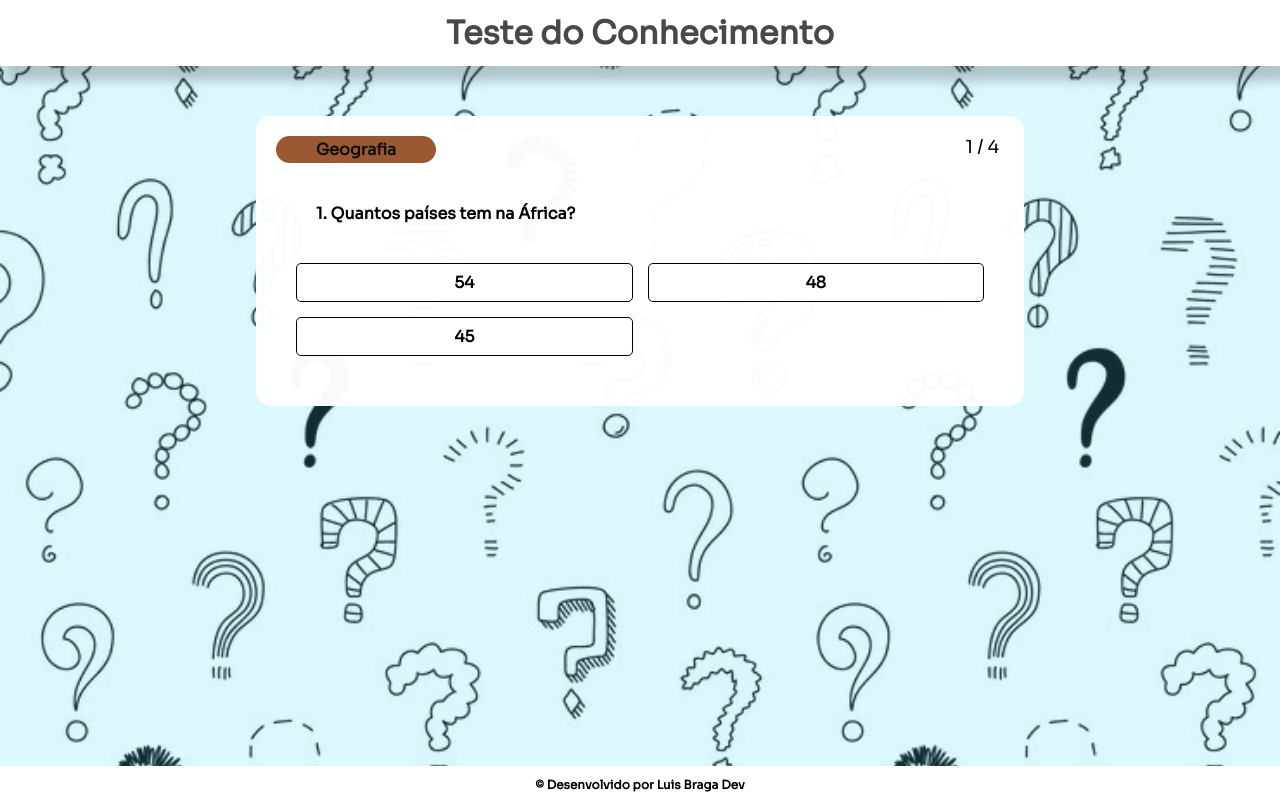
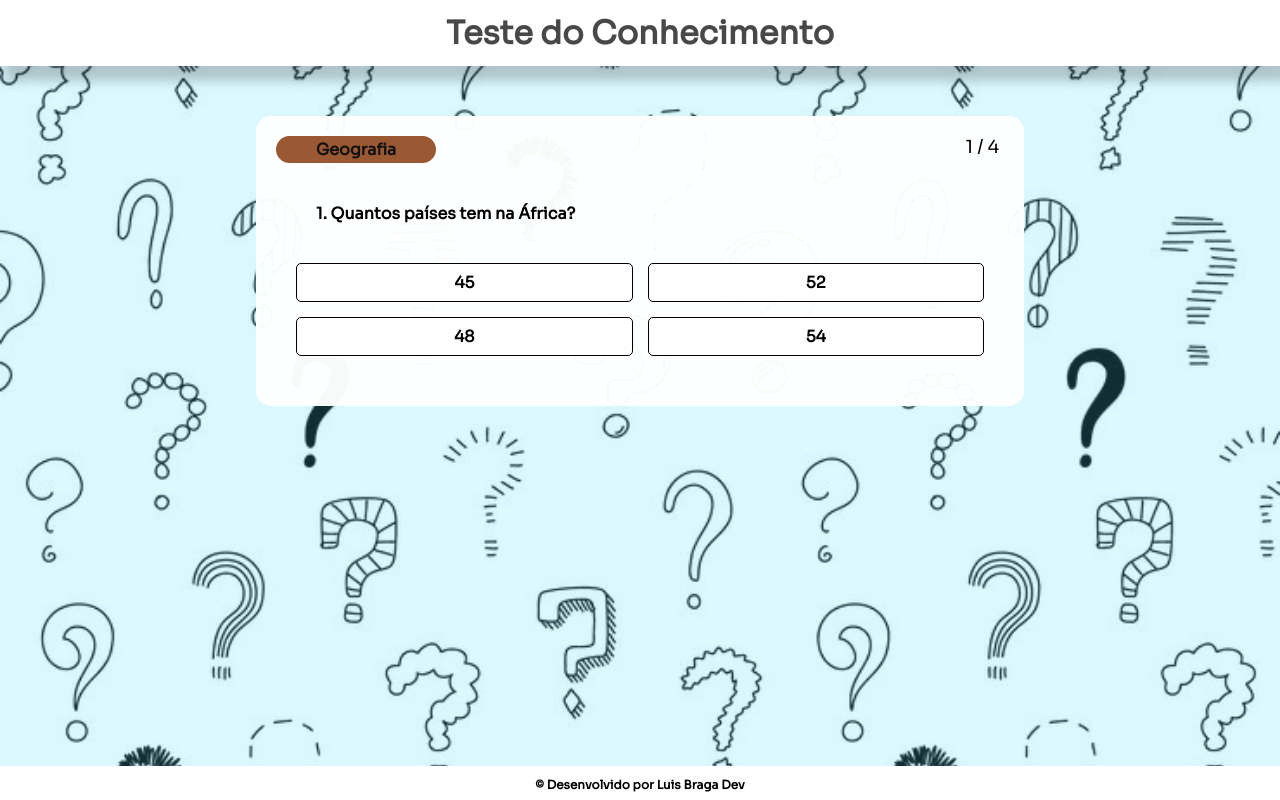
Before and after one commit to LuisBraga31/quizAppV2, a React (Vite) app: page /0 in a window 1280 px wide. Built offline with nearby package versions, Linux system fonts and the light colour scheme.

Commit message:
Adicionando mais respostas para as perguntas

```diff
--- a/src/components/TemasQuiz/index.jsx
+++ b/src/components/TemasQuiz/index.jsx
@@ -13,7 +13,7 @@ export default function TemasQuiz() {
         'Química': '#FF6633',
         'Literatura': '#ff6961',
         'Religião': '#e9e9e9',
-        'Esportes': '#009000',
+        'Olímpiadas': '#009930',
         'Games': '#666666',
         'Oscar': '#daa520',
         'Filosofia': '#9400D3',
--- a/src/data/questions.js
+++ b/src/data/questions.js
@@ -6,12 +6,14 @@ export default [
         { option: "54", correct: true },
         { option: "48", correct: false },
         { option: "45", correct: false },
+        { option: "52", correct: false },
       ],
     },
     {
       tag: "Geografia",
       question: "Qual a capital do Equador?",
       answers: [
+        { option: "Candilla", correct: false },
         { option: "Medellin", correct: false },
         { option: "Quito", correct: true },
         { option: "Santiago", correct: false },
@@ -23,6 +25,7 @@ export default [
       answers: [
         { option: "Indonésia", correct: true },
         { option: "Estados Unidos", correct: false },
+        { option: "Brasil", correct: false },
         { option: "Paquistão", correct: false },
       ],
     },
@@ -32,6 +35,7 @@ export default [
       answers: [
         { option: "Melbourne", correct: false },
         { option: "Sydney", correct: false },
+        { option: "Perth", correct: false },
         { option: "Camberra", correct: true },
       ],
     },
@@ -42,6 +46,7 @@ export default [
         { option: "12", correct: false },
         { option: "14", correct: true },
         { option: "15", correct: false },
+        { option: "18", correct: false },
       ],
     },
     {
@@ -51,6 +56,7 @@ export default [
         { option: "União Soviética", correct: false },
         { option: "França", correct: false },
         { option: "Inglaterra", correct: true },
+        { option: "Itália", correct: false },
       ],
     },
     {
@@ -59,6 +65,7 @@ export default [
       answers: [
         { option: "São Luís", correct: false },
         { option: "Rio de Janeiro", correct: false },
+        { option: "São Paulo", correct: false },
         { option: "Salvador", correct: true },
       ],
     },
@@ -69,6 +76,7 @@ export default [
         { option: "Deodoro da Fonseca", correct: true },
         { option: "Floriano Peixoto", correct: false },
         { option: "Prudente de Morais", correct: false },
+        { option: "Campos Sales", correct: false },
       ],
     },
     {
@@ -78,15 +86,17 @@ export default [
         { option: "65", correct: true },
         { option: "210", correct: false },
         { option: "215", correct: false },
+        { option: "75", correct: false },
       ],
     },
     {
       tag: "Matemática",
-      question: "Em um diagrama o Y representa o que?",
+      question: "Todo número diferente de zero, elevado a zero é igual a: ",
       answers: [
-        { option: "Largura", correct: false },
-        { option: "Tamanho", correct: false },
-        { option: "Altura", correct: true },
+        { option: "0", correct: false },
+        { option: "-1", correct: false },
+        { option: "1", correct: true },
+        { option: "X", correct: false },
       ],
     },
     {
@@ -96,15 +106,17 @@ export default [
         { option: "20", correct: false },
         { option: "12,5", correct: true },
         { option: "16,5", correct: false },
+        { option: "15", correct: false },
       ],
     },
     {
       tag: "Matemática",
-      question: "53 dividido por quatro mais 5 é igual a quanto?",
+      question: "53 dividido por 4 mais 5 é igual a quanto?",
       answers: [
         { option: "13.25", correct: false },
         { option: "18.25", correct: true },
         { option: "17.75", correct: false },
+        { option: "13.75", correct: false },
       ],
     },
     {
@@ -114,6 +126,7 @@ export default [
         { option: "Parasitas", correct: false },
         { option: "Vírus", correct: false },
         { option: "Doenças", correct: true },
+        { option: "Fungos", correct: false },
       ],
     },
     {
@@ -121,6 +134,7 @@ export default [
       question: "Qual é o nome da camada externa da pele?",
       answers: [
         { option: "Epiderme", correct: true },
+        { option: "Exoderme", correct: false },
         { option: "Derme", correct: false },
         { option: "Hipoderme", correct: false },
       ],
@@ -131,7 +145,8 @@ export default [
       answers: [
         { option: "Fêmur", correct: true },
         { option: "Tíbia", correct: false },
-        { option: "Coluna", correct: false },
+        { option: "Crânio", correct: false },
+        { option: "Fíbula", correct: false },
       ],
     },
     {
@@ -141,6 +156,7 @@ export default [
         { option: "O+", correct: false },
         { option: "O-", correct: true },
         { option: "AB+", correct: false },
+        { option: "AB-", correct: false },
       ],
     },
     {
@@ -149,6 +165,7 @@ export default [
       answers: [
         { option: "Itália", correct: true },
         { option: "França", correct: false },
+        { option: "Grécia", correct: false },
         { option: "Escócia", correct: false },
       ],
     },
@@ -156,27 +173,30 @@ export default [
       tag: "Literatura",
       question: "Qual era o nome do namorado de Capitu no livro Dom Casmurro?",
       answers: [
-        { option: "Geninho", correct: false },
+        { option: "Lourenço", correct: false },
         { option: "Bentinho", correct: true },
-        { option: "Hebert", correct: false },
+        { option: "Genicio", correct: false },
+        { option: "Benicio", correct: false },
       ],
     },
     {
       tag: "Literatura",
-      question: "Qual a maior obra de Machado de Assis?",
+      question: "Quem é o autor de 'Memórias Póstumas de Brás Cubas' ?",
       answers: [
-        { option: "Memórias Póstumas de Brás Cubas", correct: true },
-        { option: "Dom Casmurro", correct: false },
-        { option: "A mão e a luva", correct: false },
+        { option: "Machado de Assis", correct: true },
+        { option: "José de Alencar", correct: false },
+        { option: "Euclides da Cunha", correct: false },
+        { option: "Clarice Lispector", correct: false },
       ],
     },
     {
       tag: "Literatura",
-      question: "Em que ano o museu da língua portuguesa pegou fogo?",
+      question: "Qual obra é conhecida como o 'Romeu e Julieta' brasileiro?",
       answers: [
-        { option: "2016", correct: false },
-        { option: "2015", correct: true },
-        { option: "2014", correct: false },
+        { option: "Iracema", correct: false },
+        { option: "O Guarani", correct: true },
+        { option: "Senhora", correct: false },
+        { option: "Lucíola", correct: false },
       ],
     },
     {
@@ -186,6 +206,7 @@ export default [
         { option: "Silício", correct: false },
         { option: "Estanho", correct: true },
         { option: "Estrôncio", correct: false },
+        { option: "Seabórgio", correct: false },
       ],
     },
     {
@@ -195,15 +216,17 @@ export default [
         { option: "Leucipo de Mileto", correct: false },
         { option: "Michael Athom", correct: false },
         { option: "John Dalton", correct: true },
+        { option: "Cody Athom", correct: false },
       ],
     },
     {
       tag: "Química",
-      question: "Para que o carbono 14 é utilizado?",
+      question: "O que representa a sigla pH?",
       answers: [
-        { option: "Datação de fósseis", correct: true },
-        { option: "Datar esqueletos", correct: false },
-        { option: "Descobrir novos dinossauros", correct: false },
+        { option: "Potência de Hidrogênio", correct: true },
+        { option: "Peso Hidrogenado", correct: false },
+        { option: "Potencial de Hélio", correct: false },
+        { option: "Ponto de Hidratação", correct: false },
       ],
     },
     {
@@ -213,87 +236,97 @@ export default [
         { option: "H3O2", correct: false },
         { option: "HO2", correct: false },
         { option: "H2O2", correct: true },
+        { option: "H2O3", correct: false },
       ],
     },
     {
       tag: "Religião",
-      question: "Qual foi o segundo milagre de Jesus Cristo?",
+      question: "Qual é o sacramento que representa a primeira participação do católico na Eucaristia?",
       answers: [
-        { option: "Curou o filho de um oficial", correct: true },
-        { option: "Transformou água em vinho", correct: false },
-        { option: "Pesca milagrosa Genesaré", correct: false },
+        { option: "Primeira Comunhão", correct: true },
+        { option: "Batismo", correct: false },
+        { option: "Confissão", correct: false },
+        { option: "Crisma", correct: false },
       ],
     },
     {
       tag: "Religião",
-      question: "No budismo, qual é o nome do estado mais alto da meditação?",
+      question: "Quem é o fundador do Budismo?",
       answers: [
         { option: "Budis", correct: false },
-        { option: "Nirvana", correct: true },
-        { option: "Mahayana", correct: false },
+        { option: "Buda", correct: true },
+        { option: "Maomé", correct: false },
+        { option: "Bud Banch", correct: false },
       ],
     },
     {
       tag: "Religião",
-      question: "No judaísmo, qual o nome da cerimônia que insere o jovem na vida adulta?",
+      question: "Qual é o livro sagrado do Judaísmo que contém a lei escrita?",
       answers: [
-        { option: "Bart Mitzvá", correct: true },
-        { option: "Shiv'á", correct: false },
-        { option: "Zeved habat", correct: false },
+        { option: "Torá", correct: true },
+        { option: "Mishná", correct: false },
+        { option: "Kipá", correct: false },
+        { option: "Bóoc", correct: false },
       ],
     },
     {
       tag: "Religião",
-      question: "Em que ano a imagem de Nossa Senhora Aparecida foi encontrada?",
+      question: "Quem é considerado o primeiro Papa da Igreja Católica?",
       answers: [
-        { option: "1712", correct: false },
-        { option: "1715", correct: false },
-        { option: "1717", correct: true },
+        { option: "São Tiago", correct: false },
+        { option: "São Paulo", correct: false },
+        { option: "São João", correct: false },
+        { option: "São Pedro", correct: true },
       ],
     },
     {
-      tag: "Esportes",
-      question: "Qual foi o atleta de basquete mais alto da história?",
+      tag: "Olímpiadas",
+      question: "Onde foi realizada as Olímpiadas de 1992",
       answers: [
-        { option: "Yao Ming", correct: false },
-        { option: "Sun Ming", correct: true },
-        { option: "Tacko Fall", correct: false },
+        { option: "Barcelona", correct: true },
+        { option: "Atenas", correct: false },
+        { option: "Atlanta", correct: false },
+        { option: "Seul", correct: false },
       ],
     },
     {
-      tag: "Esportes",
+      tag: "Olímpiadas",
       question: "Quem detém o recorde nos 50m livres na natação?",
       answers: [
         { option: "Michael Phelps", correct: false },
         { option: "César Cielo", correct: true },
         { option: "Mark Spitz", correct: false },
+        { option: "Nicolhas Turner", correct: false },
       ],
     },
     {
-      tag: "Esportes",
-      question: "No futebol americano, o que significa NFL?",
+      tag: "Olímpiadas",
+      question: "Quem foi o primeiro brasileiro a ganhar uma medalha de Ouro?",
       answers: [
-        { option: "National American Football League", correct: false },
-        { option: "National Football Landschip", correct: false },
-        { option: "National Football League", correct: true },
+        { option: "Guilherme Paraense - Tiro Esportivo", correct: true },
+        { option: "Adhemar Ferreira da Silva - Atletismo", correct: false },
+        { option: "Afrânio da Costa - Tiro Esportivo", correct: false },
+        { option: "Tetsuo Okamoto - Natação", correct: false },
       ],
     },
     {
-      tag: "Esportes",
-      question: "Qual o nome da categoria de Remo praticada até os 10 anos?",
+      tag: "Olímpiadas",
+      question: "Qual o(a) medalhista mais jovem da história?",
       answers: [
-        { option: "Mirim", correct: false },
-        { option: "Classe Juvenil", correct: false },
-        { option: "Benjamim", correct: true },
+        { option: "Momiji Nishiya - Skate Street", correct: false },
+        { option: "Doroty Poynton - Saltos Ornamentais", correct: false },
+        { option: "Luigina Giavotti - Ginástica Artística", correct: false },
+        { option: "Dimitros Loudras - Ginástica Artística", correct: true },
       ],
     },
     {
       tag: "Games",
-      question: "Em que ano o jogo Pac-Man foi lançado?",
+      question: "Quem é o protagonista da série de jogos 'The Legend of Zelda'?",
       answers: [
-        { option: "1980", correct: true },
-        { option: "1977", correct: false },
-        { option: "1974", correct: false },
+        { option: "Link", correct: true },
+        { option: "Zelda", correct: false },
+        { option: "Ganondorf", correct: false },
+        { option: "Midna", correct: false },
       ],
     },
     {
@@ -303,15 +336,17 @@ export default [
         { option: "Browser", correct: false },
         { option: "Yoshi", correct: true },
         { option: "Luigi", correct: false },
+        { option: "Toad", correct: false },
       ],
     },
     {
       tag: "Games",
-      question: "Qual o jogo mais vendido de todos os tempos?",
+      question: "Em que ano o primeiro jogo do Sonic foi lançado?",
       answers: [
-        { option: "GTA V", correct: false },
-        { option: "Minecraft", correct: false },
-        { option: "Tetris", correct: true },
+        { option: "1992", correct: false },
+        { option: "1993", correct: false },
+        { option: "1991", correct: true },
+        { option: "1988", correct: false },
       ],
     },
     {
@@ -320,7 +355,8 @@ export default [
       answers: [
         { option: "Carl Johnson", correct: true },
         { option: "Franklin", correct: false },
-        { option: "Charles Johnson", correct: false },
+        { option: "Niko Bellic", correct: false },
+        { option: "Michael", correct: false },
       ],
     },
     {
@@ -330,6 +366,7 @@ export default [
         { option: "Jennifer Lawrence", correct: false },
         { option: "Meryl Streep", correct: false },
         { option: "Emma Stone", correct: true },
+        { option: "Olivia Colman", correct: false },
       ],
     },
     {
@@ -339,6 +376,7 @@ export default [
         { option: "Shrek", correct: true },
         { option: "Era do Gelo", correct: false },
         { option: "Monstros SA", correct: false },
+        { option: "A Viagem de Chihiro", correct: false },
       ],
     },
     {
@@ -347,7 +385,8 @@ export default [
       answers: [
         { option: "Gravidade", correct: false },
         { option: "O lobo de Wall Street", correct: false },
-        { option: "12 anos de escravidão", correct: true },
+        { option: "12 anos de escravidão", correct: false },
+        { option: "Spotilight", correct: true },
       ],
     },
     {
@@ -357,6 +396,7 @@ export default [
         { option: "12", correct: false },
         { option: "14", correct: true },
         { option: "16", correct: false },
+        { option: "18", correct: false },
       ],
     },
     {
@@ -366,6 +406,7 @@ export default [
         { option: "Aristóteles ", correct: false },
         { option: "Platão", correct: false },
         { option: "Sócrates", correct: true },
+        { option: "Rene Descartes", correct: false },
       ],
     },
     {
@@ -375,6 +416,7 @@ export default [
         { option: "Galileu Galilei", correct: false },
         { option: "Francis Bacon", correct: true },
         { option: "René Descartes", correct: false },
+        { option: "Heráclito", correct: false },
       ],
     },
     {
@@ -384,6 +426,7 @@ export default [
         { option: "Moral e Caráter", correct: true },
         { option: "Ética e Filosofia", correct: false },
         { option: "Ética apenas", correct: false },
+        { option: "Moral e Sociologia", correct: false },
       ],
     },
     {
@@ -393,6 +436,7 @@ export default [
         { option: "França", correct: true },
         { option: "Aústria", correct: false },
         { option: "Bélgica", correct: false },
+        { option: "Itália", correct: false },
       ],
     },
     {
@@ -402,6 +446,7 @@ export default [
         { option: "Lenda", correct: true },
         { option: "Legenda", correct: false },
         { option: "Leopardo", correct: false },
+        { option: "Lendário", correct: false },
       ],
     },
     {
@@ -410,6 +455,7 @@ export default [
       answers: [
         { option: "Large", correct: false },
         { option: "Small", correct: true },
+        { option: "Litle", correct: false },
         { option: "Huge", correct: false },
       ],
     },
@@ -420,6 +466,7 @@ export default [
         { option: "After", correct: false },
         { option: "Before", correct: true },
         { option: "Back", correct: false },
+        { option: "Right", correct: false },
       ],
     },
     {
@@ -429,6 +476,7 @@ export default [
         { option: "Presente", correct: false },
         { option: "Passado", correct: true },
         { option: "Futuro", correct: false },
+        { option: "Pretérito", correct: false },
       ],
     },
     {
@@ -437,7 +485,8 @@ export default [
       answers: [
         { option: "Pleonasmo", correct: true },
         { option: "Eufemismo", correct: false },
-        { option: "Metáfora", correct: false }
+        { option: "Metáfora", correct: false },
+        { option: "Burrice", correct: false },
       ],
     },
     {
@@ -446,7 +495,8 @@ export default [
       answers: [
         { option: "Membro de uma orquestra", correct: false },
         { option: "País que se fala Português", correct: true },
-        { option: "Pessoa que possui sotaque português", correct: false }
+        { option: "Pessoa que possui sotaque português", correct: false },
+        { option: "Coletivo de Portugueses", correct: false }
       ],
     },
     {
@@ -454,8 +504,9 @@ export default [
         question: "Qual é o plural de 'cidadão'?",
         answers: [
           { "option": "Cidadães", correct: false },
-          { "option": "Cidadãoz", correct: false },
-          { "option": "Cidadãos", correct: true }
+          { "option": "Cidadãez", correct: false },
+          { "option": "Cidadãos", correct: true },
+          { "option": "Cidadãozãos", correct: true },
         ],
     },
     {
@@ -464,7 +515,8 @@ export default [
         answers: [
           { option: "Substantivo", correct: true },
           { option: "Verbo", correct: false },
-          { option: "Adjetivo", correct: false }
+          { option: "Adjetivo", correct: false },
+          { option: "Artigo", correct: false }
         ],
      },
      {
@@ -473,7 +525,8 @@ export default [
       answers: [
         { option: "21 de abril", correct: true },
         { option: "7 de setembro", correct: false },
-        { option: "12 de outubro", correct: false }
+        { option: "12 de outubro", correct: false },
+        { option: "20 de maio", correct: false },
       ]
     },
 
@@ -481,9 +534,10 @@ export default [
       tag: "Calendário",
       question: "Que dia é comemorado o Dia do Trabalho?",
       answers: [
-        { option: "25 de dezembro", correct: false },
-        { option: "1º de maio", correct: true },
-        { option: "5 de julho", correct: false }
+        { option: "1 de dezembro", correct: false },
+        { option: "1 de maio", correct: true },
+        { option: "5 de julho", correct: false },
+        { option: "3 de julho", correct: false }
       ]
     },
     {
@@ -492,6 +546,7 @@ export default [
       answers: [
         { option: "Maio", correct: false },
         { option: "Janeiro", correct: false },
+        { option: "Março", correct: false },
         { option: "Outubro", correct: true }
       ]
     },
@@ -500,46 +555,10 @@ export default [
       question: "Quem instaurou o ano bissexto pela primeira vez?",
       answers: [
         { option: "Papa Gregório XIII", correct: false },
+        { option: "João IV", correct: false },
         { option: "Júlio César", correct: true },
         { option: "Diogenes II", correct: false }
       ]
-    },
-    {
-      tag: "Animais",
-      question: "Qual a expectativa de vida de um lobo?",
-      answers: [
-        { option: "10 a 15 anos", correct: false },
-        { option: "15 a 20 anos", correct: true },
-        { option: "20 a 25 anos", correct: false }
-      ]
-    },
-    {
-      tag: "Animais",
-      question: "Qual parte do leão podemos identificar a idade do mesmo?",
-      answers: [
-        { option: "Patas", correct: false },
-        { option: "Olhos", correct: false },
-        { option: "Dentes", correct: true }
-      ]
-    },
-    {
-      tag: "Animais",
-      question: "Bluey foi o cachorro mais velho da história, quantos anos ele viveu?",
-      answers: [
-        { option: "29 anos", correct: true },
-        { option: "26 anos", correct: false },
-        { option: "27 anos", correct: false }
-      ]
-    },
-    {
-      tag: "Animais",
-      question: "Qual é o pássaro doméstico mais inteligente do mundo?",
-      answers: [
-        { option: "Papagaio-Cinzento", correct: true },
-        { option: "Periquito Australiano", correct: false },
-        { option: "Papagaio-ecletus", correct: false }
-      ]
     }
 
-
   ];
--- a/src/pages/DetailQuestion/index.jsx
+++ b/src/pages/DetailQuestion/index.jsx
@@ -103,6 +103,7 @@ export default function DetailQuestion() {
           }
     }
 
+
     return (
         <main className="detailMain">
             { finalizado ?  (
@@ -137,7 +138,7 @@ export default function DetailQuestion() {
                     </div>
                     <span className="questionDescribe"> {indexAtual+1}. {perguntas[indexAtual].question} </span>
                     <div className="answers">
-                        {perguntas[indexAtual].answers.map((tema, index) => (
+                        {perguntas[indexAtual].answers.slice().sort(() => Math.random() - 0.5).map((tema, index) => (
 
                             <button key={index} data-correct={`${tema.correct}`} onClick={(e) => nextQuestion(e)} >
                                 {tema.option}
```
